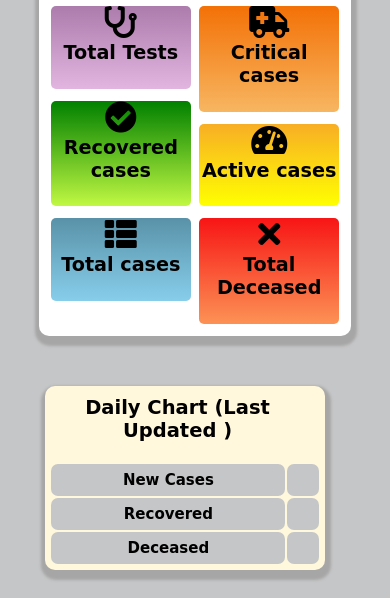
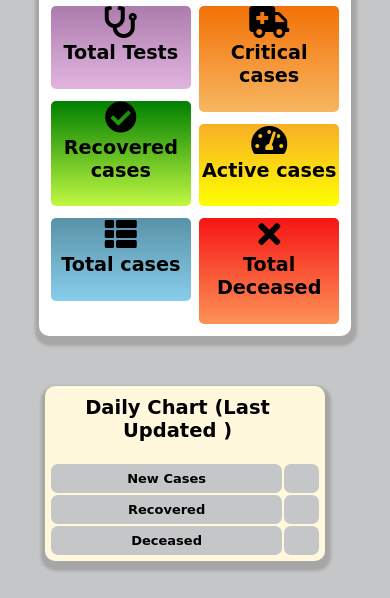
Before and after one commit to anshu2305/Covid_cases-tracker, a plain HTML site: page index.html in a window 390 px wide. Shown: the part 175-773 px from the top of the page. Drawn offline with nearby package versions, Linux system fonts and the light colour scheme; no server answers.

Commit message:
Update tstyle.css

```diff
--- a/tstyle.css
+++ b/tstyle.css
@@ -262,8 +262,9 @@ thead{
     }
 
     td{
+        max-width: fit-content;
         padding:7px;
-        font-size:15px;
+        font-size:13px;
     }
     table #header{
         font-weight: bold;
```
